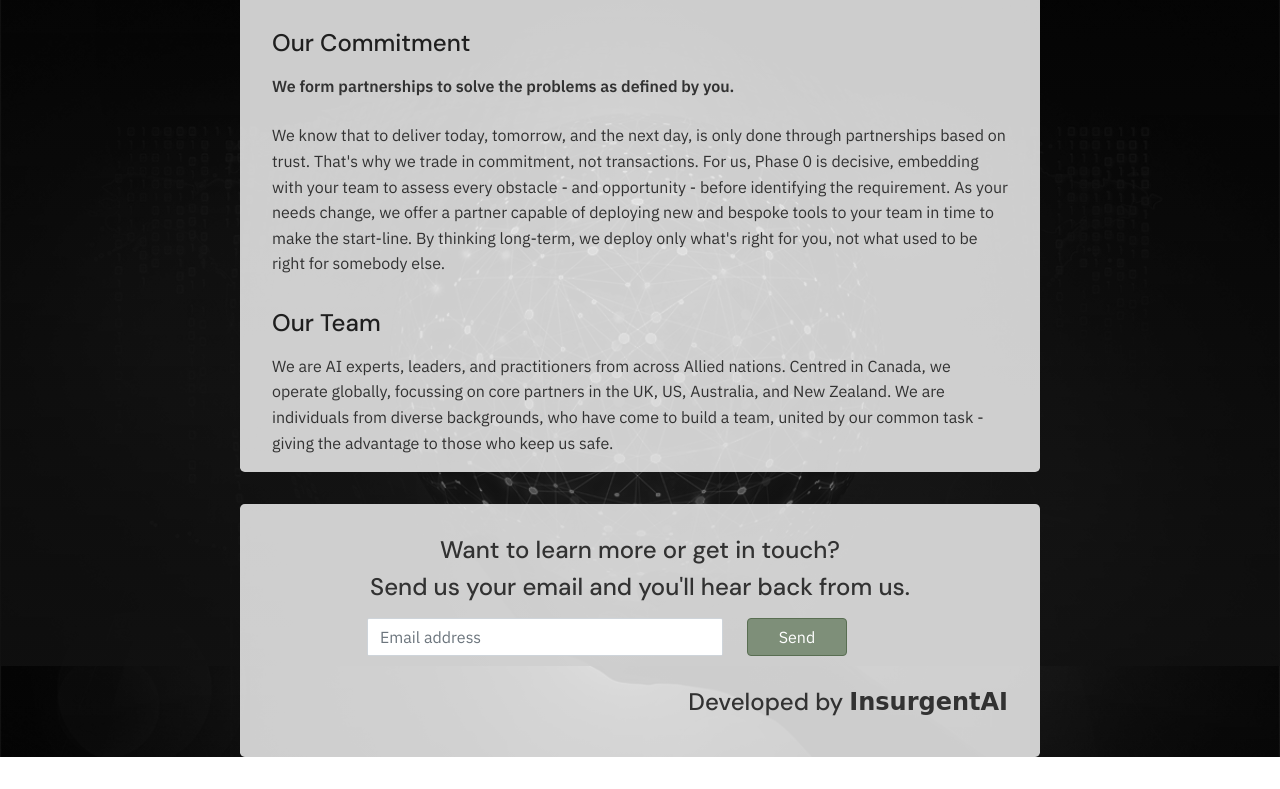
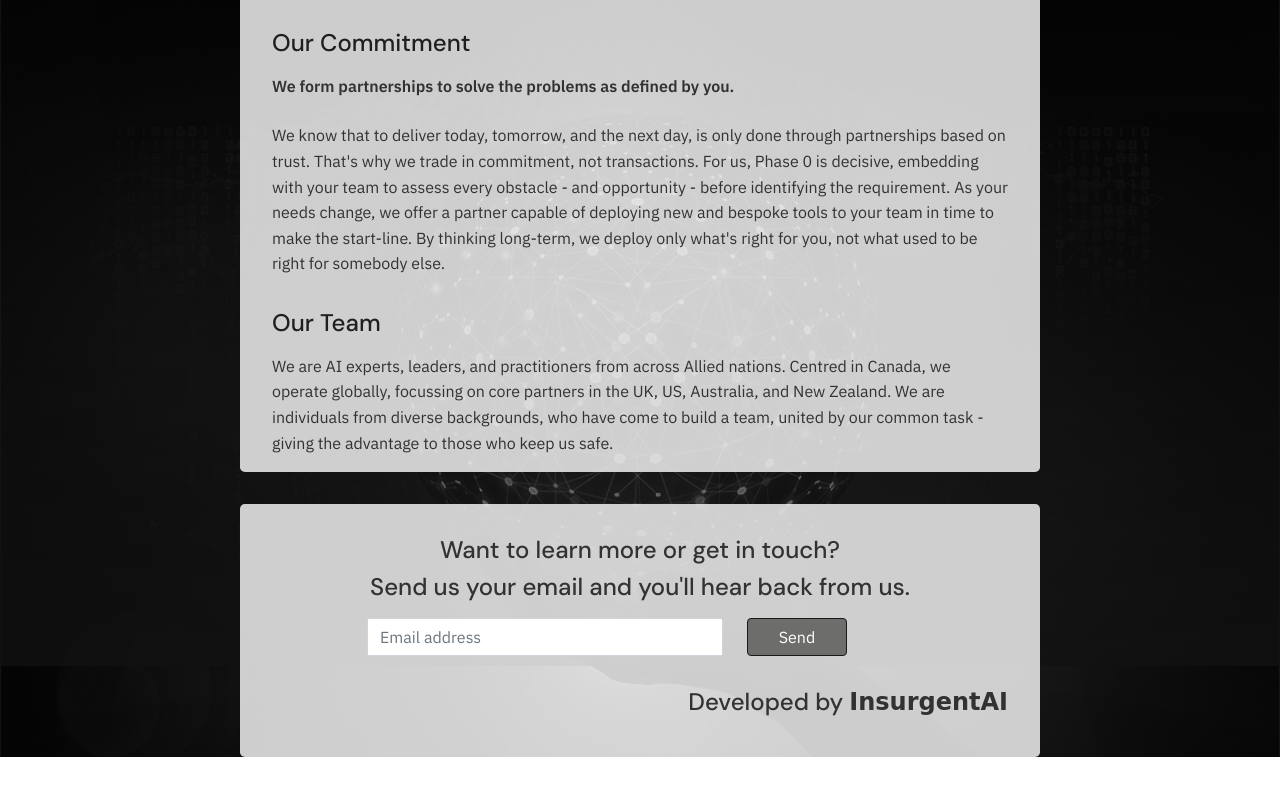
Before and after one commit to derekja/insurgentai, a plain HTML site: page index.html in a window 1280 px wide. Shown: the part 1734-2523 px from the top of the page. Drawn offline with nearby package versions, Linux system fonts and the light colour scheme.

Commit message:
just updating the send button colour

```diff
--- a/index.html
+++ b/index.html
@@ -109,8 +109,8 @@
     margin-top:1rem;
   }
   .btn-primary {
-    background-color:rgba(93, 117, 86, 0.7);
-    border-color:#596e52;
+    background-color:rgba(69, 70, 68, 0.7);
+    border-color:#181918;
   }
   .btn-primary:hover,
   .btn-primary:active,
```
